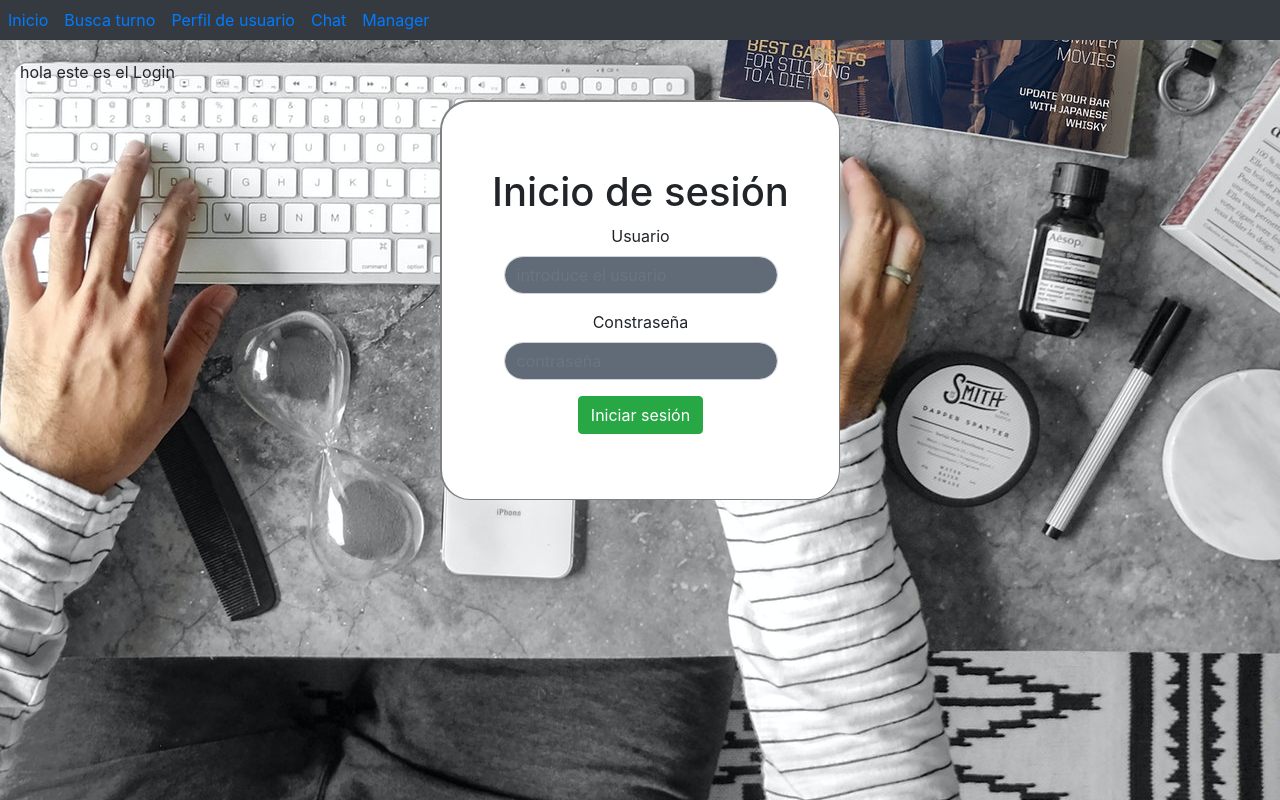
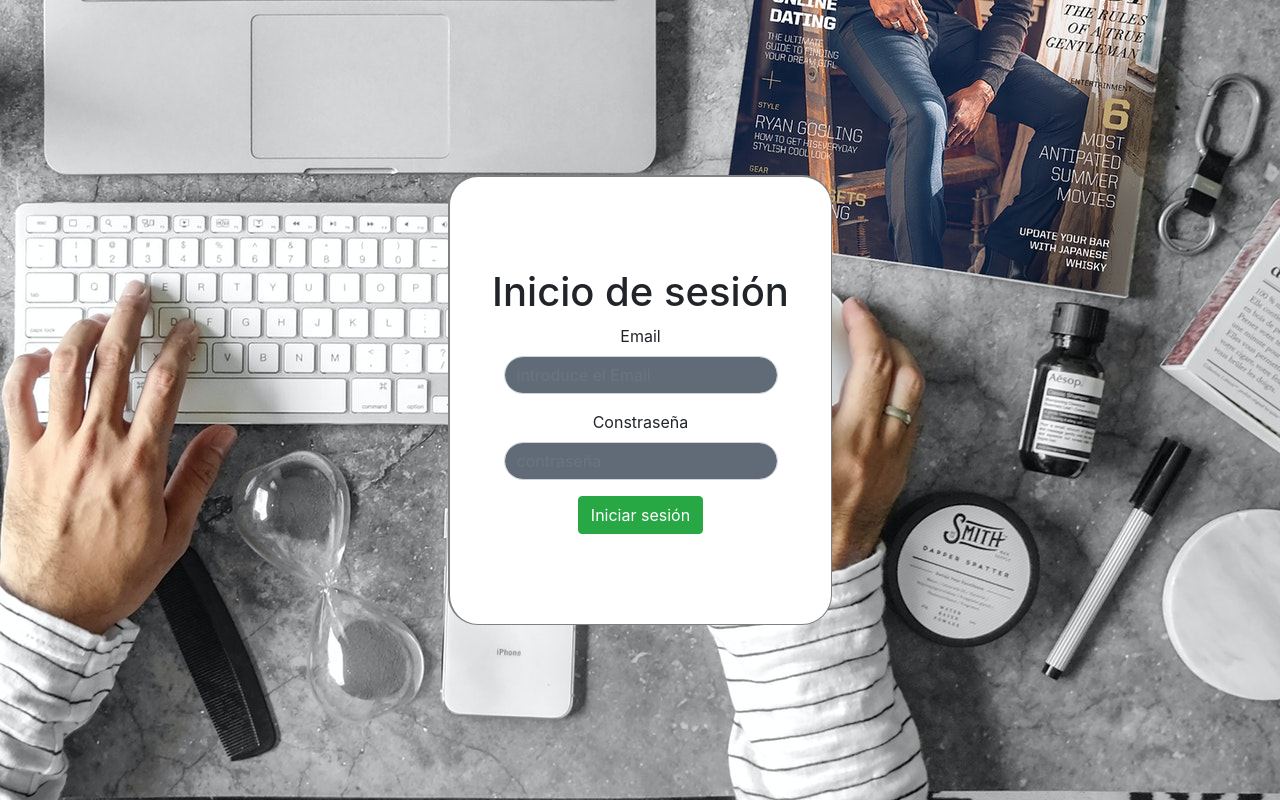
Before and after one commit to PabloLeth/swapp, a React (Create React App) app: page /login in a window 1280 px wide. Built offline with nearby package versions, Linux system fonts and the light colour scheme.

Commit message:
update en Login con fetch necesita testeo

```diff
--- a/src/App.js
+++ b/src/App.js
@@ -1,4 +1,4 @@
-
+import React, { useState } from 'react';
 import {BrowserRouter, Route, Switch} from 'react-router-dom';
 
 import './App.css';
@@ -9,19 +9,21 @@ import ChatWindow from './components/ChatWindow';
 
 function App() {
 
+const [token, setToken] = useState();
 
-
-
+if (!token){
+  return <LoginPage setToken={setToken}/>
+}
 
   return (
     <>
-    <Navbar />
+
      <div className="wrapper">
       <BrowserRouter>
         <Switch>
-          <Route path="/login">
+          {/* <Route path="/login">
             <LoginPage />
-          </Route>
+          </Route> */}
           <Route path="/Chat">
             <ChatWindow />
           </Route>
--- a/src/components/Login.js
+++ b/src/components/Login.js
@@ -14,23 +14,34 @@ function Login() {
         loginInput.email = e.target.value
     }
 
+    const URLLOGIN = "http://localhost/symfonyswapp/public/index.php/login";
 
     const login = (e) => {
         // funtcion to log into website
         e.preventDefault();
-              alert(`tu usuario ${loginInput.email} y contraseña ${loginInput.password} `)
+        alert(`tu usuario ${loginInput.email} y contraseña ${loginInput.password} `);
+        fetch( URLLOGIN , {
+            method: 'post',
+            body: JSON.stringify(loginInput)
+          }).then(response => response.json())
+          .then(data => {
+          console.log(data);
+          });
 
     }
 
 
     return (
         <>
+        <div className= "loginback">
+
+
             <div className="loginContainer" id="loginContainer">
             <h1>Inicio de sesión</h1>
                 <form>
                     <div className="form-group form ">
-                        <label for="usernameLoginInput">Usuario</label>
-                        <input type="text" onChange={handleUser} className="form-control col-6 " placeholder="introduce el usuario" id="usernameLoginInput" />
+                        <label for="emailLoginInput">Email</label>
+                        <input type="text" onChange={handleUser} className="form-control col-6 " placeholder="introduce el Email" id="emailLoginInput" />
                     </div>
                     <div className="form-group form ">
                         <label for="passwordLoginInput">Constraseña</label>
@@ -40,6 +51,7 @@ function Login() {
 
                 </form>
             </div>
+        </div>
         </>
     );
 }
--- a/src/pages/LoginPage.js
+++ b/src/pages/LoginPage.js
@@ -4,11 +4,7 @@ import Login from '../components/Login';
 function LoginPage() {
     return (
       <>
-
-      <div>
-       <p>hola este es el Login</p>
-      </div>
-      <Login />
+     <Login />
       </>
     );
   }
--- a/src/pages/loginpage.css
+++ b/src/pages/loginpage.css
@@ -1,6 +1,16 @@
-body{
+
+
+.loginback {
+    /* Height and width fallback for older browsers. */
+    height: 100%;
+    width: 100%;
+
+    height: 100vh;
+    width: 100vw;
+    margin: 0;
     background-image: url(../images/login.jpg);
     background-position:right;
+    display:flex;
 }
 
 
@@ -9,11 +19,12 @@ body{
     flex-direction: column;
     align-items: center;
     text-align: center;
-justify-content: center;
+    justify-content: center;
     /* background-color: rgb(235, 240, 255); */
     background-color: white;
-    width: 400px;
-    height: 400px;
+    min-width: 350px;
+    width: 30vw;
+    height: 450px;
     border-radius: 30px;
     margin:auto;
     border-left: grey solid 2px;
```
Also changed, not shown: 1 other file (tests, documents, lock files or other folders).
